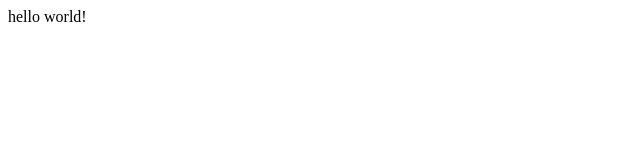
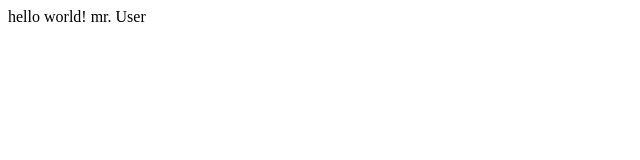
Before and after one commit to SavelyZ/git_labs, a plain HTML site: page index.html in a window 1280 px wide. Shown: the full height of the page, 0-640 px from the left. Drawn offline with Linux system fonts and the light colour scheme.

Commit message:
Добавлена строка

```diff
--- a/index.html
+++ b/index.html
@@ -7,7 +7,8 @@
 </head>
 <body>
     <div>
-        hello world!
+        <span>hello world!</span>
+        <span>mr. User</span>
     </div>
 </body>
 </html>
```
